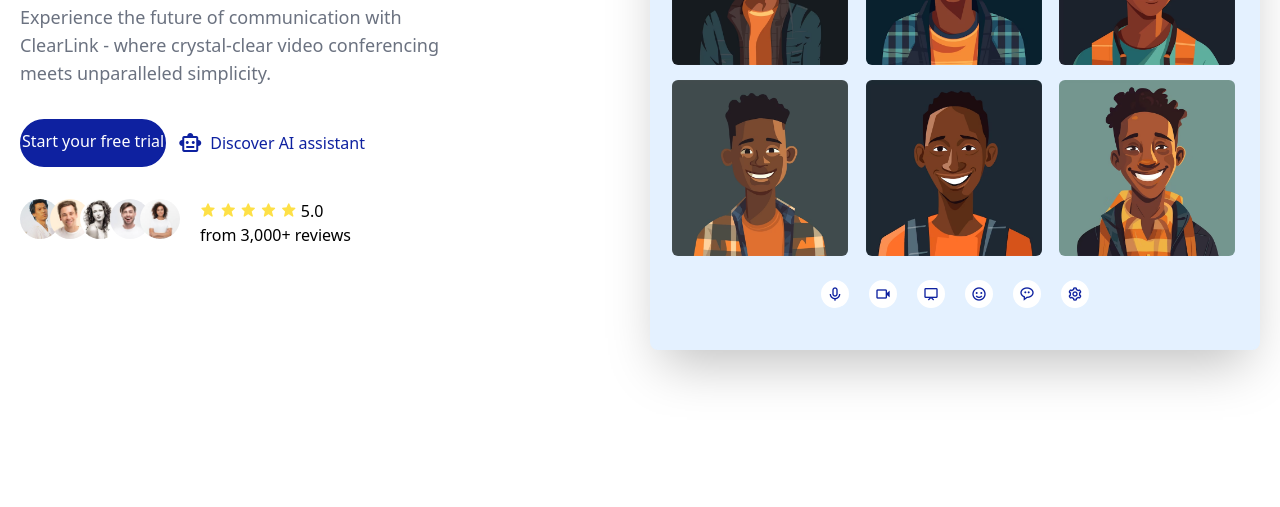
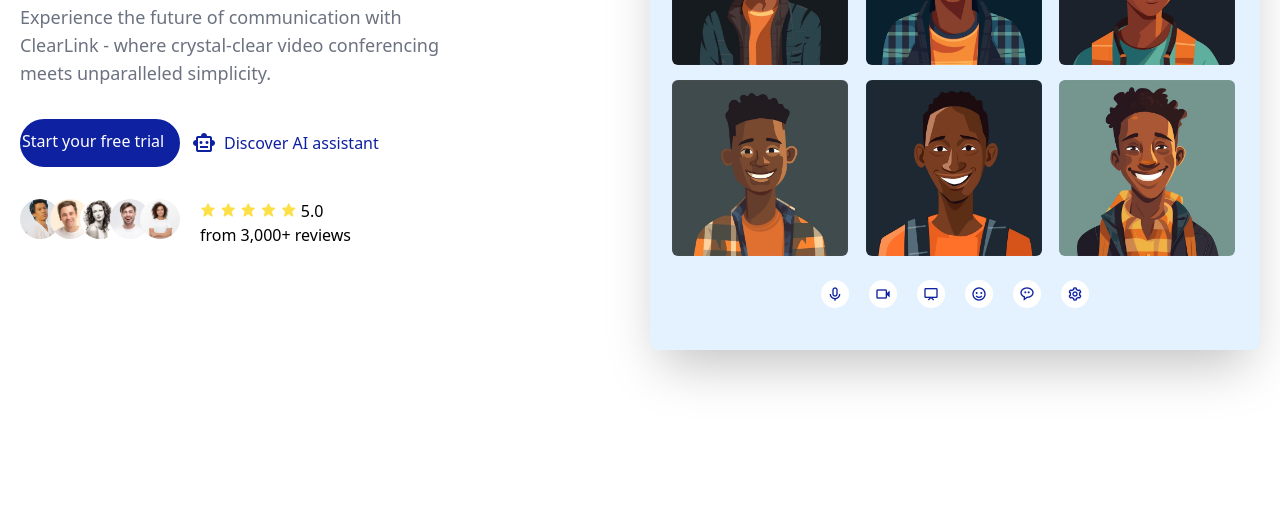
Before and after one commit to Sammyarc/ClearLink, a website: page index.html in a window 1280 px wide. Shown: the part 293-800 px from the top of the page. Drawn offline with nearby package versions, Linux system fonts and the light colour scheme.

Commit message:
Update index.html

```diff
--- a/index.html
+++ b/index.html
@@ -64,7 +64,7 @@
         <h1 class="hero-heading font-bold mb-7 animate__animated animate__fadeInUp animate__fast">Uniting the world,<br/> one video call at a time</h1>
         <p class="text-gray-500 max-w-md text-lg animate__animated animate__fadeInUp animate__fast">Experience the future of communication with ClearLink - where crystal-clear video conferencing meets unparalleled simplicity.</p>
         <div class="flex flex-col mt-5 md:space-x-3 lg:flex-row lg:mt-8">
-            <a href="#" class="py-2 px-6 w-48 border-2 border-blue rounded-full baseline bg-blue text-white transition duration-500 ease-in-out hover:bg-indigo-900 animate__animated animate__fadeInUp animate__fast">Start your free trial</a>
+            <a href="#" class="py-2 px-4 w-40 border-2 border-blue rounded-full baseline bg-blue text-white transition duration-500 ease-in-out hover:bg-indigo-900 animate__animated animate__fadeInUp animate__fast">Start your free trial</a>
             <span class="flex py-3 space-x-2 w-64"> <span class="material-symbols-outlined text-blue animate__animated animate__fadeInUp animate__fast">
                 smart_toy
                 </span><a href="#" class="text-blue font-medium animate__animated animate__fadeInUp animate__fast">Discover AI assistant</a></span>
```
